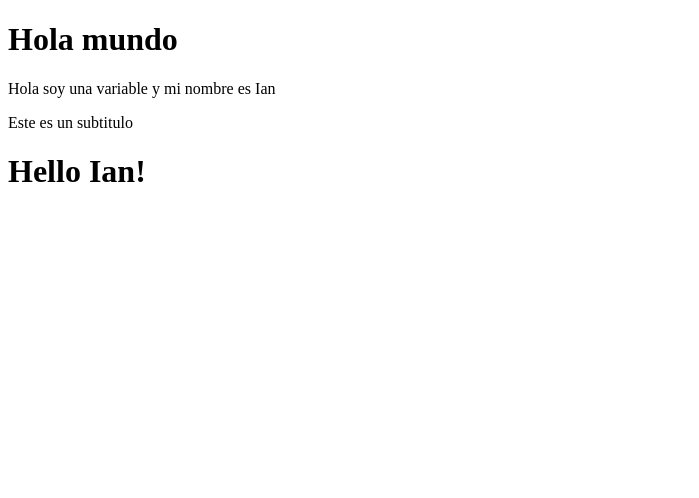
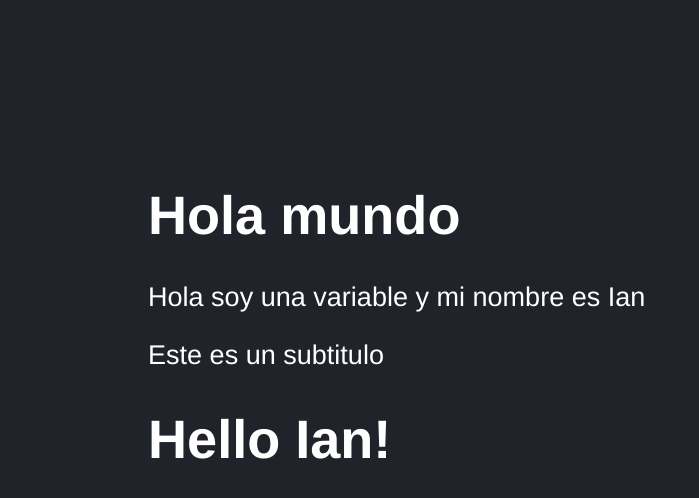
Before and after one commit to ianklebold/js-react-practice, a React (Vite) app in the folder react-practice-v2/counter-app/: page / in a window 1280 px wide. Shown: the top 498 px of the page, without its empty margins (0-699 px from the left). Built offline with nearby package versions, Linux system fonts and the light colour scheme.

Commit message:
REACT PRACTICE V2 - 004 - Aplicando estilos CSS globalmente

```diff
--- a/react-practice-v2/counter-app/src/main.jsx
+++ b/react-practice-v2/counter-app/src/main.jsx
@@ -4,6 +4,10 @@
 import ReactDOM from 'react-dom/client'
 import {FirstApp} from './FirstApp';
 import {HelloWorldApp} from './HelloWorldApp';
+
+//Este estilo se aplica globalmente
+import './styles.css';
+
 
 //Tomamos la etiqueta de html identificada con root y le renderizamos el functional components
 ReactDOM.createRoot(document.getElementById('root')).render(
--- /dev/null
+++ b/react-practice-v2/counter-app/src/styles.css
@@ -0,0 +1,7 @@
+html,body{
+    background-color: #21232A;
+    color: white;
+    font-family: Helvetica,Arial, sans-serif;
+    font-size: 1.3rem;
+    padding: 70px;
+}
```
